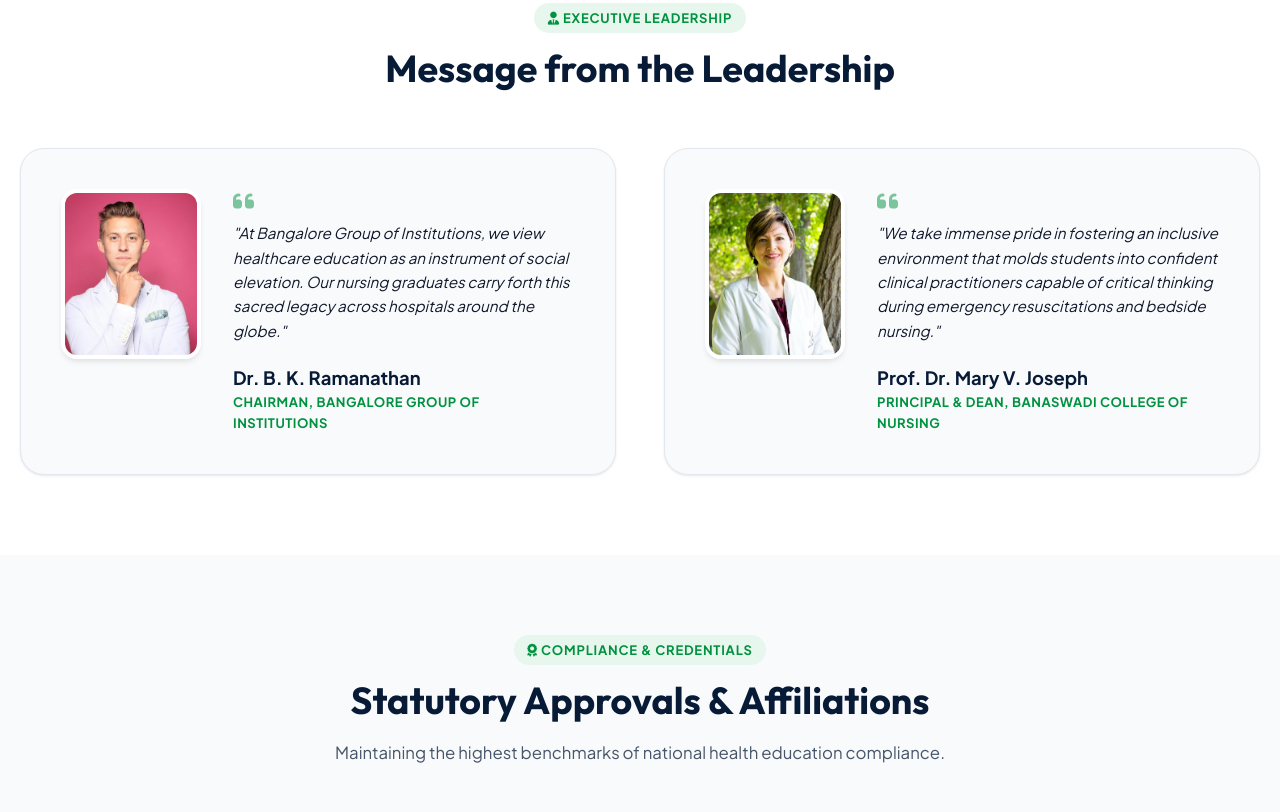
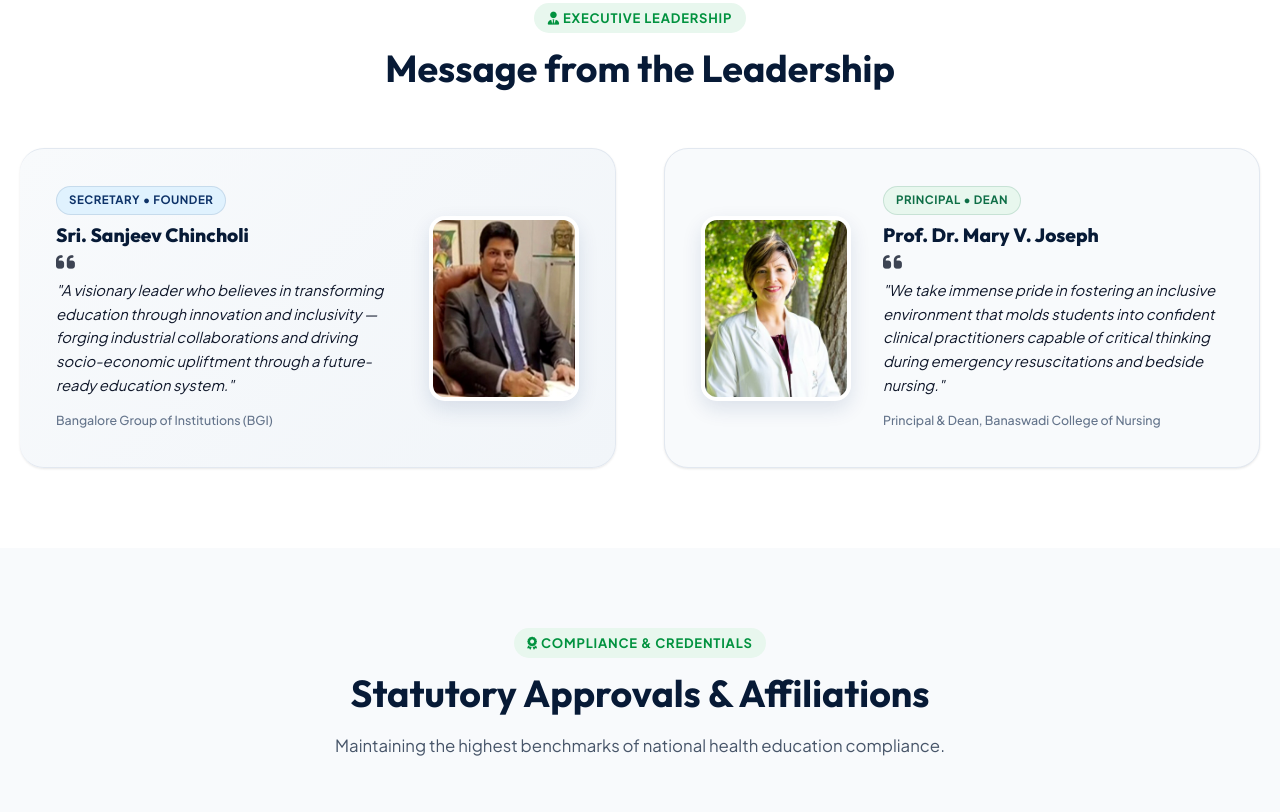
Before and after one commit to kapildevbarman21/Banaswadi-College-of-Nursing, a plain HTML site: page about.html in a window 1280 px wide. Shown: the part 1888-2700 px from the top of the page. Drawn offline with Linux system fonts and the light colour scheme.

Commit message:
feat(leadership): upscale portrait & integrate Secretary Founder Sri Sanjeev Chincholi card with text on left

```diff
--- a/about.html
+++ b/about.html
@@ -58,7 +58,7 @@
           <div class="nav-dropdown">
             <a href="about.html#overview" class="dropdown-link"><i class="fa-solid fa-landmark"></i> Institutional Profile</a>
             <a href="about.html#vision" class="dropdown-link"><i class="fa-solid fa-compass"></i> Vision, Mission &amp; Values</a>
-            <a href="about.html#leadership" class="dropdown-link"><i class="fa-solid fa-user-tie"></i> Chairman &amp; Principal Desk</a>
+            <a href="about.html#leadership" class="dropdown-link"><i class="fa-solid fa-user-tie"></i> Founder &amp; Principal Desk</a>
             <a href="about.html#accreditations" class="dropdown-link"><i class="fa-solid fa-award"></i> Approvals &amp; Affiliations</a>
             <a href="about.html#governance" class="dropdown-link"><i class="fa-solid fa-building-columns"></i> Governing Council</a>
           </div>
@@ -209,31 +209,35 @@
       </div>
 
       <div class="leadership-grid">
-        <div class="leader-card">
-          <div class="leader-photo-wrap">
-            <img src="assets/images/chairman.jpg" alt="Chairman">
-          </div>
+        <!-- Secretary & Founder Message -->
+        <div class="leader-card founder-card">
           <div class="leader-content">
+            <div class="leader-role-tag">Secretary &bull; Founder</div>
+            <h3 class="leader-name">Sri. Sanjeev Chincholi</h3>
             <i class="fa-solid fa-quote-left quote-icon"></i>
             <p class="leader-quote">
-              "At Bangalore Group of Institutions, we view healthcare education as an instrument of social elevation. Our nursing graduates carry forth this sacred legacy across hospitals around the globe."
+              "A visionary leader who believes in transforming education through innovation and inclusivity &mdash; forging industrial collaborations and driving socio-economic upliftment through a future-ready education system."
             </p>
-            <div class="leader-name">Dr. B. K. Ramanathan</div>
-            <div class="leader-role">Chairman, Bangalore Group of Institutions</div>
+            <div class="leader-sub">Bangalore Group of Institutions (BGI)</div>
+          </div>
+          <div class="leader-photo-wrap">
+            <img src="assets/images/sanjeev-chincholi.webp" alt="Sri. Sanjeev Chincholi - Secretary &bull; Founder, Bangalore Group of Institutions">
           </div>
         </div>
 
+        <!-- Principal Message -->
         <div class="leader-card">
           <div class="leader-photo-wrap">
-            <img src="assets/images/principal.jpg" alt="Principal">
+            <img src="assets/images/principal.jpg" alt="Prof. Dr. Mary V. Joseph - Principal &amp; Dean, Faculty of Nursing">
           </div>
           <div class="leader-content">
+            <div class="leader-role-tag principal-role-tag">Principal &bull; Dean</div>
+            <h3 class="leader-name">Prof. Dr. Mary V. Joseph</h3>
             <i class="fa-solid fa-quote-left quote-icon"></i>
             <p class="leader-quote">
               "We take immense pride in fostering an inclusive environment that molds students into confident clinical practitioners capable of critical thinking during emergency resuscitations and bedside nursing."
             </p>
-            <div class="leader-name">Prof. Dr. Mary V. Joseph</div>
-            <div class="leader-role">Principal &amp; Dean, Banaswadi College of Nursing</div>
+            <div class="leader-sub">Principal &amp; Dean, Banaswadi College of Nursing</div>
           </div>
         </div>
       </div>
@@ -317,9 +321,9 @@
           </thead>
           <tbody>
             <tr style="border-bottom:1px solid var(--border-light);">
-              <td style="padding:0.85rem; font-weight:700; color:var(--primary-navy);">Chairperson</td>
-              <td style="padding:0.85rem;">Dr. B. K. Ramanathan</td>
-              <td style="padding:0.85rem;">Chairman, Bangalore Group of Institutions</td>
+              <td style="padding:0.85rem; font-weight:700; color:var(--primary-navy);">Secretary &amp; Founder</td>
+              <td style="padding:0.85rem;">Sri. Sanjeev Chincholi</td>
+              <td style="padding:0.85rem;">Secretary &amp; Founder, Bangalore Group of Institutions</td>
             </tr>
             <tr style="border-bottom:1px solid var(--border-light); background:var(--bg-slate);">
               <td style="padding:0.85rem; font-weight:700; color:var(--primary-navy);">Member Secretary</td>
--- a/assets/css/style.css
+++ b/assets/css/style.css
@@ -1641,28 +1641,66 @@ button, input, select, textarea {
 .leader-card {
   background: var(--bg-slate);
   border-radius: var(--radius-xl);
-  padding: 2.5rem;
+  padding: 2.25rem;
   border: 1px solid var(--border-light);
   display: flex;
   gap: 2rem;
-  align-items: flex-start;
+  align-items: center;
   box-shadow: var(--shadow-sm);
+  transition: transform 0.3s ease, box-shadow 0.3s ease;
+  position: relative;
+}
+
+.leader-card:hover {
+  transform: translateY(-3px);
+  box-shadow: 0 14px 28px rgba(13, 50, 104, 0.08), 0 10px 10px rgba(13, 50, 104, 0.04);
+}
+
+.leader-card.founder-card {
+  border-left: 4px solid var(--secondary-gold);
+  background: linear-gradient(135deg, #f8fafc 0%, #f1f5f9 100%);
+}
+
+.leader-role-tag {
+  display: inline-block;
+  font-size: 0.72rem;
+  font-weight: 700;
+  text-transform: uppercase;
+  color: #0d3268;
+  background: #e0f2fe;
+  padding: 0.25rem 0.75rem;
+  border-radius: var(--radius-full);
+  margin-bottom: 0.5rem;
+  letter-spacing: 0.5px;
+  border: 1px solid rgba(13, 50, 104, 0.12);
+}
+
+.leader-role-tag.principal-role-tag {
+  color: #0d6e46;
+  background: #e8f7ee;
+  border-color: rgba(13, 110, 70, 0.15);
 }
 
 .leader-photo-wrap {
-  width: 140px;
-  height: 170px;
+  width: 150px;
+  height: 185px;
   border-radius: var(--radius-lg);
   overflow: hidden;
   flex-shrink: 0;
   border: 4px solid #ffffff;
-  box-shadow: var(--shadow-md);
+  box-shadow: 0 8px 20px rgba(13, 50, 104, 0.12);
 }
 
 .leader-photo-wrap img {
   width: 100%;
   height: 100%;
   object-fit: cover;
+  object-position: top center;
+  transition: transform 0.4s ease;
+}
+
+.leader-card:hover .leader-photo-wrap img {
+  transform: scale(1.04);
 }
 
 .leader-content {
@@ -1670,24 +1708,26 @@ button, input, select, textarea {
 }
 
 .quote-icon {
-  color: var(--med-green);
-  font-size: 1.5rem;
-  margin-bottom: 0.5rem;
-  opacity: 0.5;
+  color: var(--secondary-gold);
+  font-size: 1.35rem;
+  margin-bottom: 0.35rem;
+  opacity: 0.8;
 }
 
 .leader-quote {
-  font-size: 0.95rem;
+  font-size: 0.925rem;
   color: var(--text-dark);
   font-style: italic;
   line-height: 1.6;
-  margin-bottom: 1.25rem;
+  margin-bottom: 0.85rem;
 }
 
 .leader-name {
-  font-size: 1.15rem;
+  font-size: 1.2rem;
   color: var(--primary-navy);
   font-weight: 800;
+  margin-bottom: 0.25rem;
+  line-height: 1.25;
 }
 
 .leader-role {
@@ -1699,8 +1739,9 @@ button, input, select, textarea {
 }
 
 .leader-sub {
-  font-size: 0.75rem;
+  font-size: 0.775rem;
   color: var(--text-light);
+  font-weight: 500;
 }
 
 /* ==========================================================================
@@ -2505,6 +2546,10 @@ html, body {
     gap: 1rem !important;
   }
 
+  .leader-card.founder-card {
+    flex-direction: column-reverse !important;
+  }
+
   .leader-photo-wrap {
     width: 110px !important;
     height: 135px !important;
```
Also changed, not shown: index.html (+14 -14 lines), assets/images/sanjeev-chincholi.jpg (added), assets/images/sanjeev-chincholi.webp (added).
